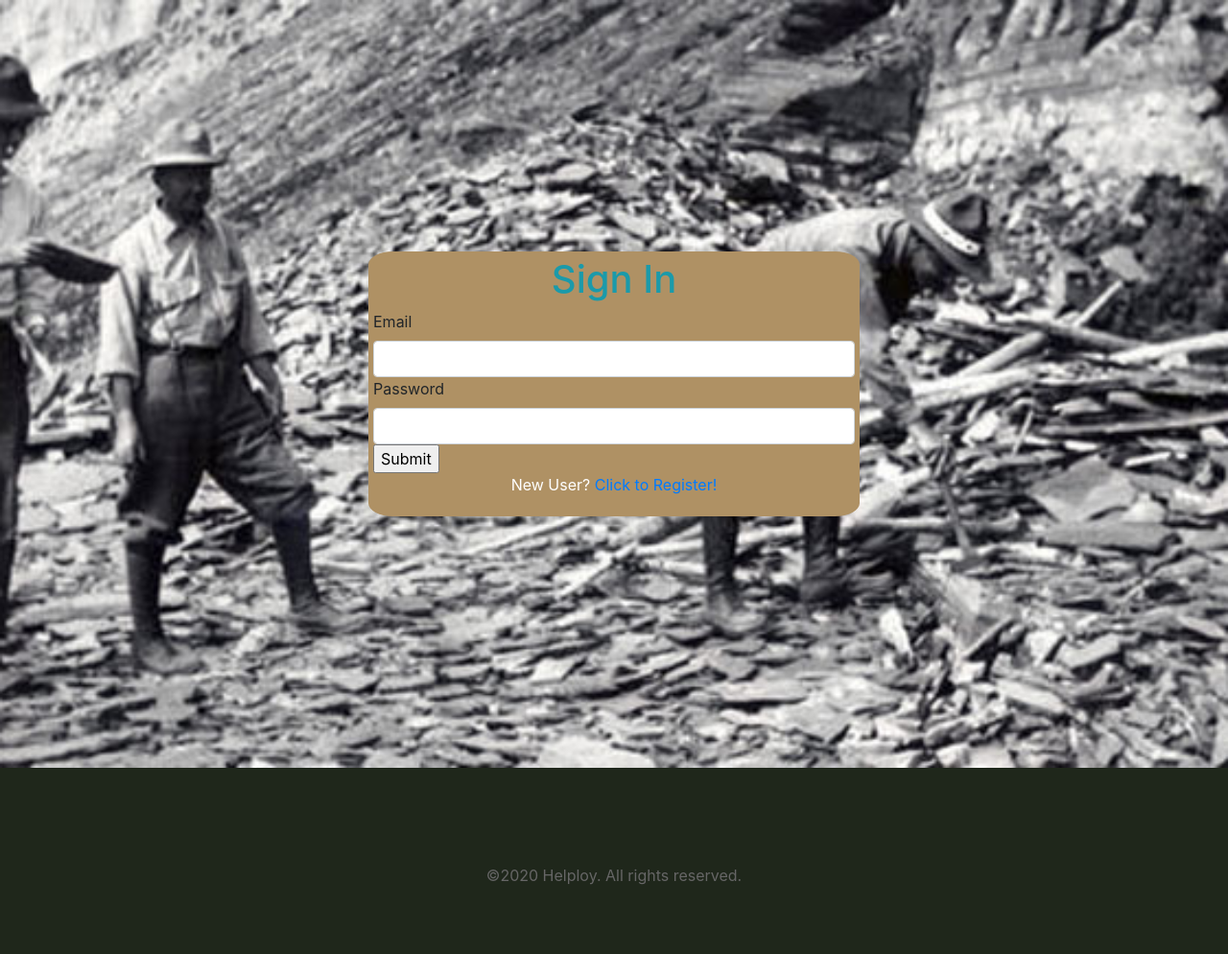
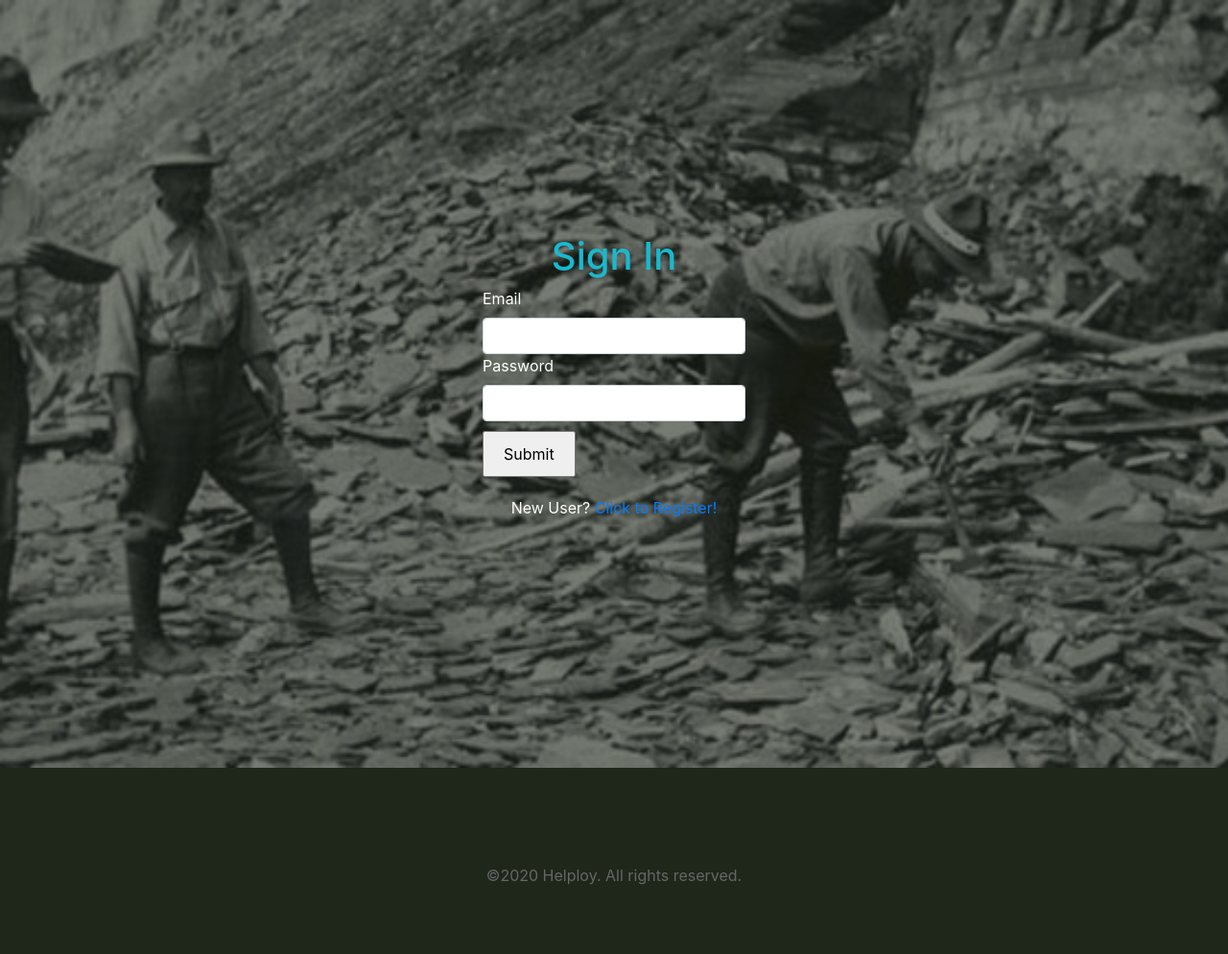
Before and after one commit to ntdkhiem/ByteHacks, a Flask app: template services/web/application/templates/login.html in a window 1280 px wide. Shown: the part 58-1052 px from the top of the page at 96% size. Run offline with Flask 2, Linux system fonts and the light colour scheme; the template is opened without the code that fills it, so the values that code supplies are empty, except form fields; form fields are guessed from the names that the template uses; some libraries are stand-ins or nearby versions; some web fonts are replaced.

Commit message:
:zap: restyle login and register page

```diff
--- a/services/web/application/static/css/create.css
+++ b/services/web/application/static/css/create.css
@@ -24,18 +24,27 @@ body {
 }
 /* account form */
 form {
-  width: 40%;
+  /* width: 40%; */
   display: inline-block;
   text-align: left;
-  background-color: #af9164;
-  border: 5px solid #af9164;
-  border-radius: 5%;
+  /* background-color: #af9164; */
+  z-index:1;
+  /* border: 5px solid #af9164; */
+  /* border-radius: 5%; */
+}
+form label {
+  color: #FFFFFA;
+}
+form input[type='submit'] {
+  margin-top: 10px;
+  padding: 10px 20px;
 }
 form h1 {
-	text-align: center !important;
+  text-align: center !important;
 }
 form p {
-	color: white;
+  margin-top: 20px;
+	color: #FFFFFA;
 	text-align: center;
 }
 .register {
@@ -50,8 +59,16 @@ form p {
   text-align: center;
   height: 100vh;
 }
+.register::after{
+  position: absolute;
+  content: '';
+  width: 100%;
+  height: 100%;
+  background-color: rgba(31, 39, 27, 0.6);
+  z-index: inherit;
+}
 .register h1 {
-  color: #1b9aaa;
+  color: #19b9ce;
 }
 li {
   text-decoration: none;
--- a/services/web/application/templates/login.html
+++ b/services/web/application/templates/login.html
@@ -8,7 +8,7 @@ Sign In
 
 {% block content %}
     <div class="register">
-        <form class="needs-validation" action="" method="post" novalidate>
+        <form class="p-3 needs-validation" action="" method="post" novalidate>
             <h1>Sign In</h1>
             {{ form.hidden_tag() }}
             {{render_field(form.email)}}
```
